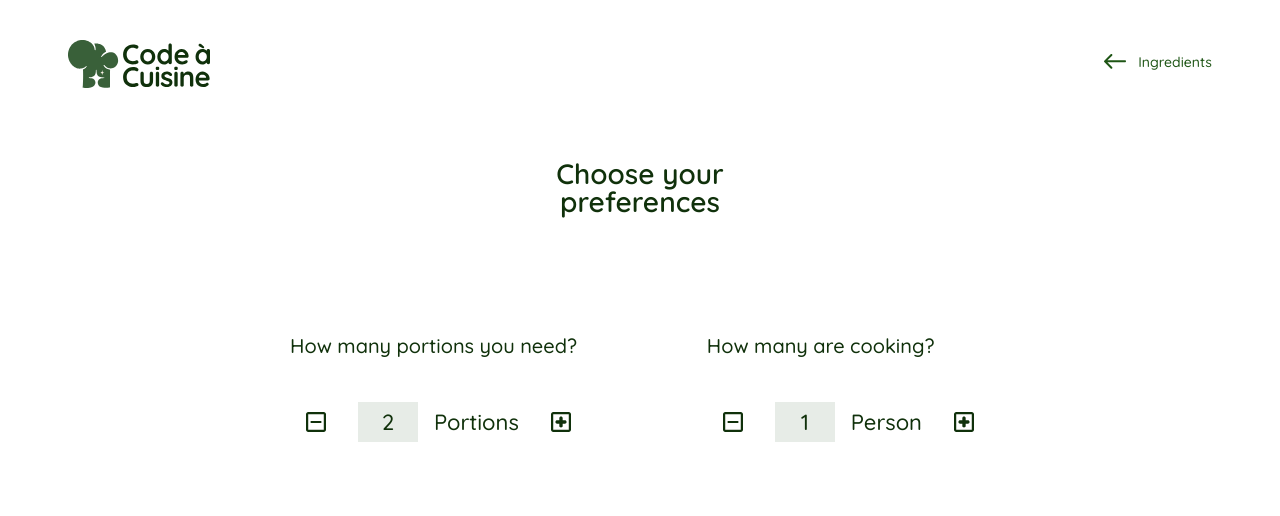
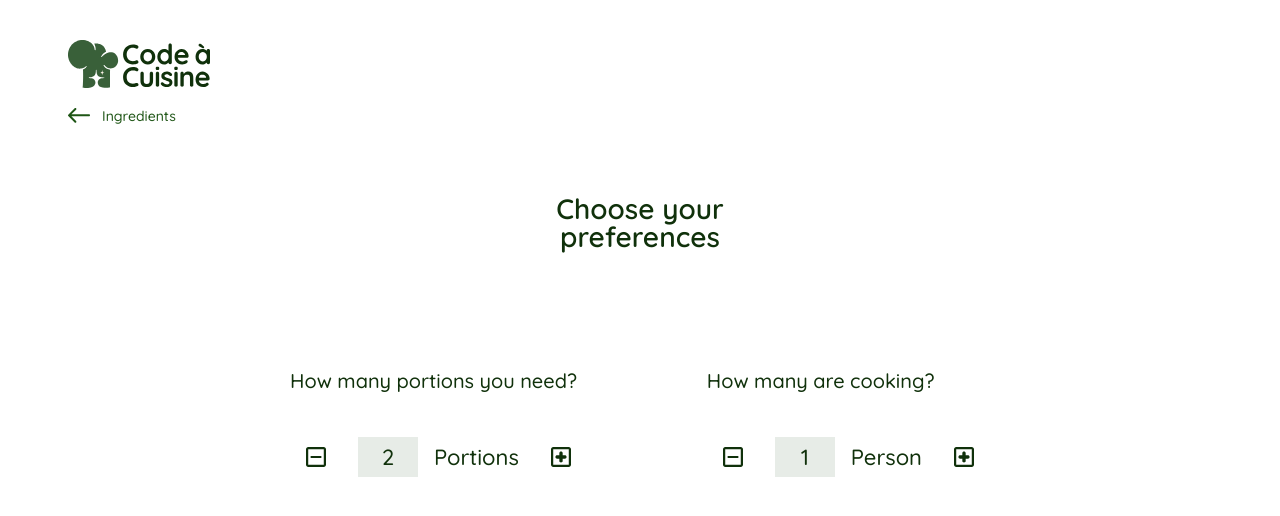
Before and after one commit to FatihYalcin42/code-cuisine, an Angular app: page /preferences in a window 1280 px wide. Shown: the top 516 px of the page. Built offline with nearby package versions, Linux system fonts and the light colour scheme.

Commit message:
fix: move the ingredients back link below the logo to match the Figma layout

```diff
--- a/src/app/pages/preferences-page/preferences-page.html
+++ b/src/app/pages/preferences-page/preferences-page.html
@@ -1,4 +1,5 @@
 <header class="preferences-header">
+  <div class="preferences-header-branding">
     <a class="preferences-brand" routerLink="/" aria-label="Back to home page">
       <object
         class="preferences-brand-media"
@@ -14,6 +15,7 @@
       <img src="/Icons/Arrow%2011.svg" width="22" height="15" alt="" aria-hidden="true" />
       <span>Ingredients</span>
     </a>
+  </div>
 </header>
 
 <main class="preferences-page" aria-label="Preferences page">
--- a/src/app/pages/preferences-page/preferences-page.scss
+++ b/src/app/pages/preferences-page/preferences-page.scss
@@ -5,11 +5,13 @@
 }
 
 .preferences-header {
-  display: flex;
-  align-items: flex-start;
-  justify-content: space-between;
-  gap: 24px;
   padding: 40px 68px 0;
+}
+
+.preferences-header-branding {
+  display: grid;
+  justify-items: start;
+  gap: 20px;
 }
 
 .preferences-brand {
@@ -43,7 +45,6 @@
   display: inline-flex;
   align-items: center;
   gap: 12px;
-  padding-top: 14px;
   color: #1e5515;
   font-family: 'Quicksand', sans-serif;
   font-size: 14px;
@@ -183,8 +184,6 @@
 
 @media (max-width: 768px) {
   .preferences-header {
-    flex-direction: column;
-    align-items: flex-start;
     padding: 24px 20px 0;
   }
 
```
Lines whose indentation alone changed are shown as unchanged.
